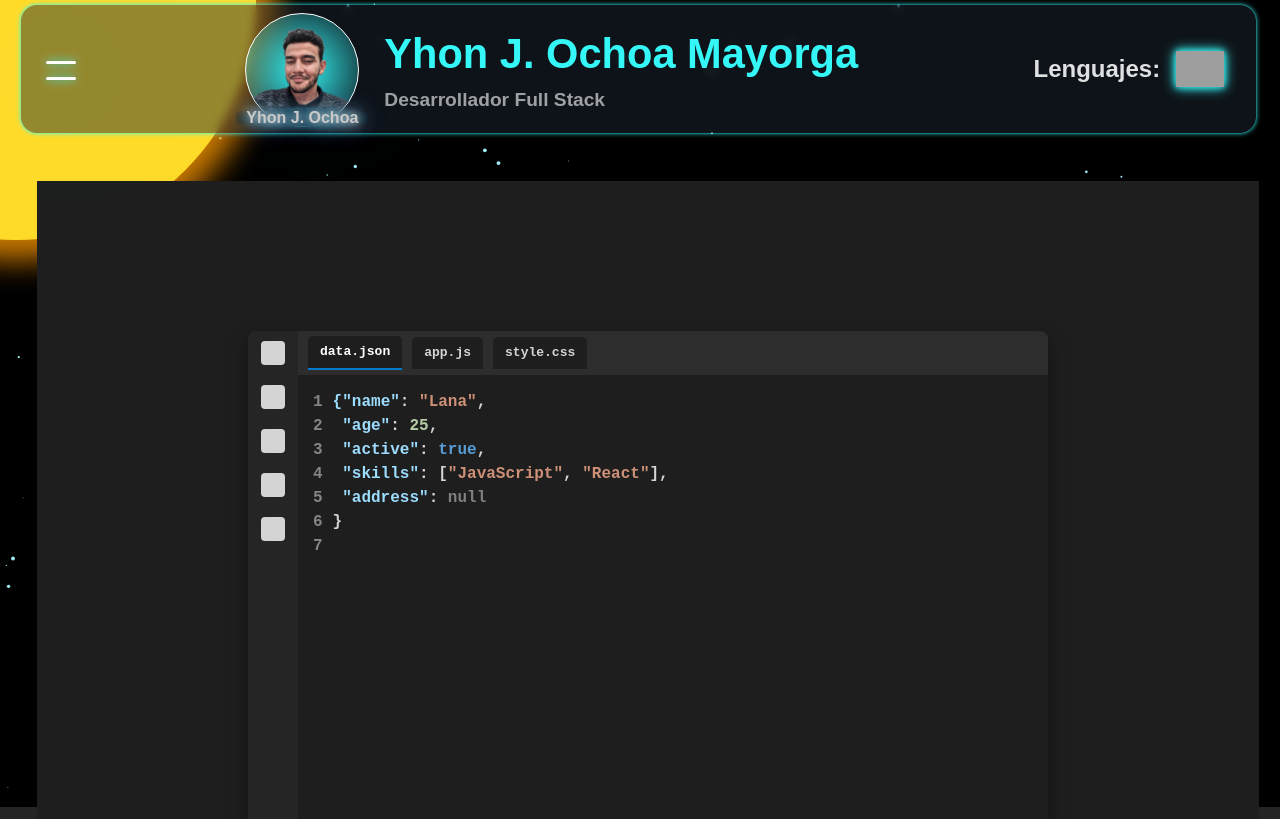
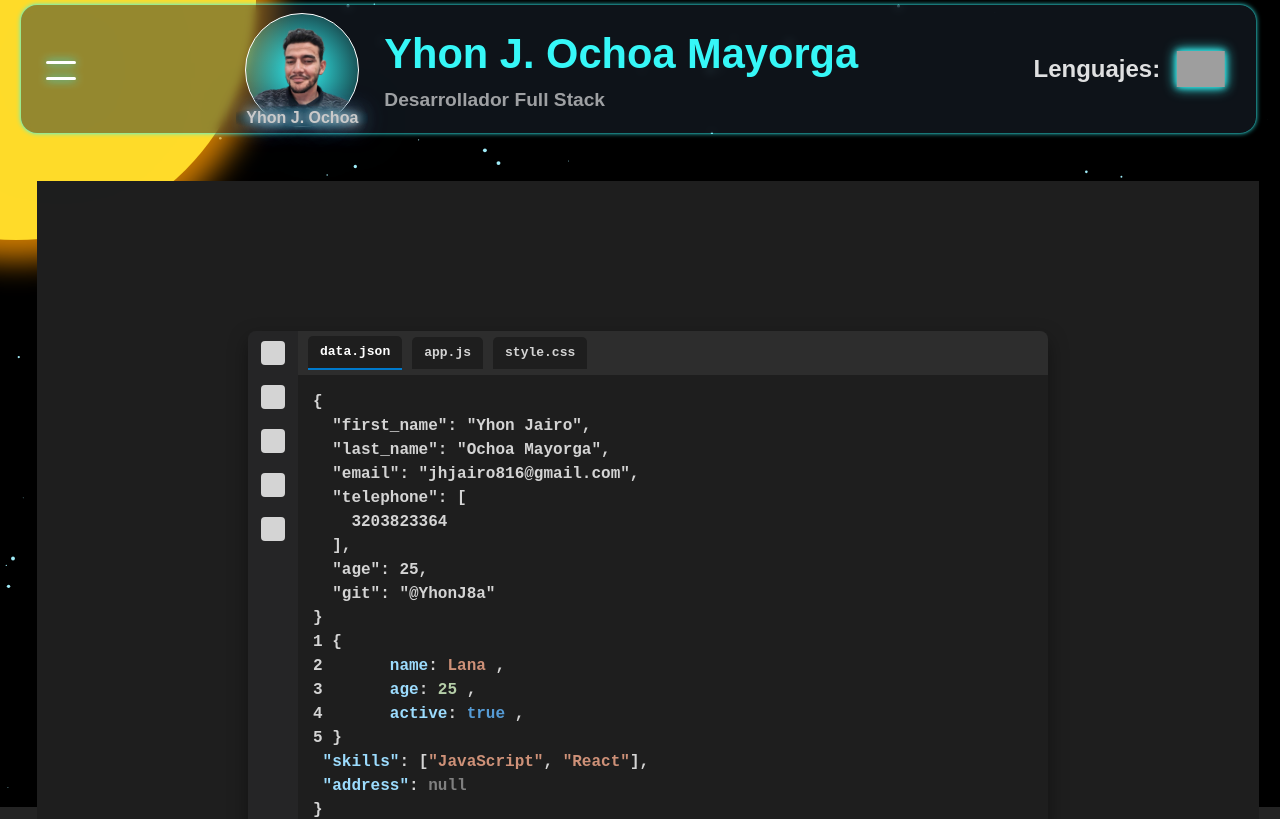
Before and after one commit to YhonJ8a/My-CV, a React (Vite) app in the folder Mycv/: page / in a window 1280 px wide. Shown: the top 819 px of the page. Built offline with nearby package versions, Linux system fonts and the light colour scheme; grey boxes are pictures that could not be loaded.

Commit message:
Dilemas en la data

```diff
--- a/Mycv/src/components/Sky.tsx
+++ b/Mycv/src/components/Sky.tsx
@@ -74,6 +74,7 @@ export default function Sky() {
     return (<div className='background-sky'>
         <canvas ref={canvasRef}></canvas>
         <div className="sol"></div>
+        <div className='planet'></div>
     </div>
     )
 }
--- a/Mycv/src/pages/Home.tsx
+++ b/Mycv/src/pages/Home.tsx
@@ -1,6 +1,31 @@
+import React from 'react';
 import '../styles/layout/home.css';
+import type { propsLinearCode } from '../types/Componets';
+import { DEVELOPER } from '../assets/Data/data';
+
+
+let globalCounterRow = 0;
+
+const LineEditorCode = (props: propsLinearCode) => {
+    const { dataKey, value } = props;
+    const instanceRow = React.useRef(++globalCounterRow);
+    const classNameInput = !dataKey && typeof value === 'string' ? 'char' : typeof value;
+
+    return (
+        <div className="code">
+            <span>{`${instanceRow.current} ${dataKey ? '\t' : ''}`}</span>
+            <span className="key">{dataKey}</span>{dataKey && ': '}
+            <span className={classNameInput}>{`${value} `}</span>
+            <span>{dataKey ? ',' : ''}</span>
+        </div>
+    )
+};
 
 export default function Home() {
+
+    const jsonString: string = JSON.stringify(DEVELOPER, null, 2);
+    console.log(jsonString);
+
     return (
         <div className='body-home'>
             <div className="vscode-window">
@@ -20,15 +45,16 @@ export default function Home() {
                     </div>
 
                     <div className="editor">
-                        <div className="line-numbers">
-                            1<br />2<br />3<br />4<br />5<br />6<br />7<br />
-                        </div>
                         <div className="code">
-                            <span className="key">{'{'}"name"</span>: <span className="string">"Lana"</span>,<br />
-                            <span className="key"> "age"</span>: <span className="number">25</span>,<br />
-                            <span className="key"> "active"</span>: <span className="boolean">true</span>,<br />
+                            {jsonString}
+                            <LineEditorCode value={"{"} />
+                            <LineEditorCode dataKey={'name'} value={"Lana"} />
+                            <LineEditorCode dataKey={'age'} value={25} />
+                            <LineEditorCode dataKey={'active'} value={true} />
+                            <LineEditorCode value={"}"} />
                             <span className="key"> "skills"</span>: [<span className="string">"JavaScript"</span>, <span className="string">"React"</span>],<br />
-                            <span className="key"> "address"</span>: <span className="null">null</span><br />{'}'}
+                            <span className="key"> "address"</span>: <span className="null">null</span><br />
+                            {'}'}
                         </div>
                     </div>
                 </div>
--- a/Mycv/src/styles/layout/home.css
+++ b/Mycv/src/styles/layout/home.css
@@ -87,7 +87,10 @@
   color: #d4d4d4;
 }
 
-/* JSON Colors */
+.char {
+  color: #d4d4d4;
+}
+
 .key {
   color: #9cdcfe;
 }
--- a/Mycv/src/styles/layout/topbar.css
+++ b/Mycv/src/styles/layout/topbar.css
@@ -225,19 +225,21 @@
 
 @keyframes slide {
   0% {transform: translate(0, 4);}
-  2% {transform: translate(0, 0);}
-  12% {transform: translate(0, 0);}
-  15% {transform: translate(-5rem, 0);}
-  27% {transform: translate(-5rem, 0);}
-  30% {transform: translate(-5rem, -5rem);}
-  42% {transform: translate(-5rem, -5rem);}
-  45% {transform: translate(0rem, -5rem);}
-  57% {transform: translate(0rem, -5rem);}
-  60% {transform: translate(0rem, -10rem);}
-  72% {transform: translate(0rem, -10rem);}
-  75% {transform: translate(-5rem, -10rem);}
-  87% {transform: translate(-5rem, -10rem);}
-  90% {transform: translate(-5rem, -15rem);}
-  98% {transform: translate(-5rem, -15rem);}
-  100% {transform: translate(-5rem, -19rem);}
+  4% {transform: translate(0, 0);}
+  14% {transform: translate(0, 0);}
+  16% {transform: translate(-5rem, 0);}
+  26% {transform: translate(-5rem, 0);}
+  28% {transform: translate(-5rem, -5rem);}
+  38% {transform: translate(-5rem, -5rem);}
+  40% {transform: translate(0rem, -5rem);}
+  50% {transform: translate(0rem, -5rem);}
+  52% {transform: translate(0rem, -10rem);}
+  62% {transform: translate(0rem, -10rem);}
+  64% {transform: translate(-5rem, -10rem);}
+  74% {transform: translate(-5rem, -10rem);}
+  76% {transform: translate(-5rem, -15rem);}
+  86% {transform: translate(-5rem, -15rem);}
+  88% {transform: translate(0rem, -15rem);}
+  98% {transform: translate(0rem, -15rem);}
+  100% {transform: translate(-0rem, -19rem);}
 }
--- /dev/null
+++ b/Mycv/src/types/Componets.ts
@@ -0,0 +1,8 @@
+type propsLinearCode = {
+    dataKey?: string;
+    value?: string | number | boolean | null;
+};
+
+
+
+export type { propsLinearCode };
```
